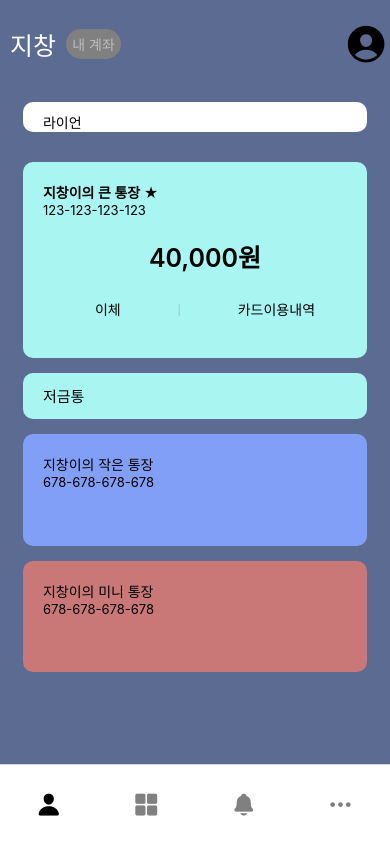
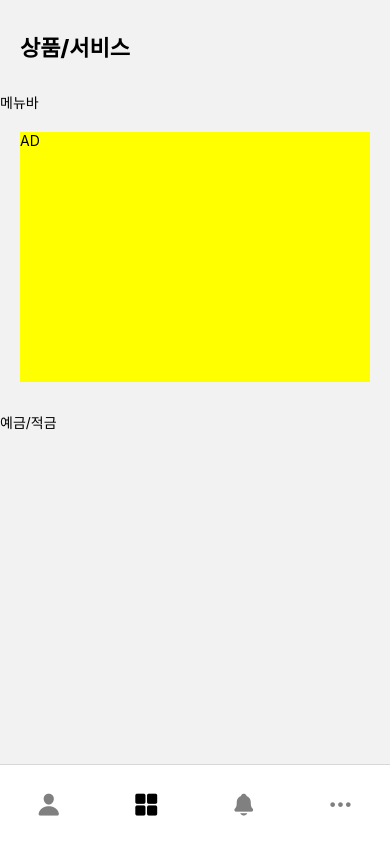
Before and after one commit to MintKangaroo/Clone_Coding, a React Native app in the folder KaKaoBank/: screen / in a window 390 px wide. Built offline with nearby package versions, Linux system fonts and the light colour scheme.

Commit message:
MainPage와 Menu페이지 Design

```diff
--- a/KaKaoBank/src/Navigator/Navigation.tsx
+++ b/KaKaoBank/src/Navigator/Navigation.tsx
@@ -16,7 +16,7 @@ export default function () {
   return (
     <NavigationContainer onReady={() => RNBootSplash.hide()}>
       <Tab.Navigator
-        initialRouteName="Main"
+        initialRouteName="Menu"
         screenOptions={{ tabBarShowLabel: false, tabBarStyle: { height: 80 } }}
       >
         <Tab.Screen
--- a/KaKaoBank/src/Screen/AdPage.tsx
+++ b/KaKaoBank/src/Screen/AdPage.tsx
@@ -1,5 +1,12 @@
 import React from 'react';
 import { View, FlatList, Text } from 'react-native';
+
+//스크린의 가로 세로 크기 구하는 식
+
+import { Dimensions } from 'react-native';
+
+const Screen_Height = Dimensions.get('window').height;
+const Screen_Width = Dimensions.get('window').width;
 
 const Data_list = [
   { id: '1', data: '라이언' },
@@ -9,7 +16,7 @@ const Data_list = [
 
 const Scroll_Data = ({ item }: any) => {
   return (
-    <View style={{ width: 450 }}>
+    <View style={{ width: Screen_Width * 0.835 }}>
       <Text style={{ fontWeight: '500' }}>{item.data}</Text>
     </View>
   );
--- a/KaKaoBank/src/Screen/Main.tsx
+++ b/KaKaoBank/src/Screen/Main.tsx
@@ -18,7 +18,7 @@ import { AdPage } from './AdPage';
 import { Dimensions } from 'react-native';
 
 const Screen_Height = Dimensions.get('window').height;
-const Screen_chartWidth = Dimensions.get('window').width;
+const Screen_Width = Dimensions.get('window').width;
 
 const num = 100;
 
@@ -44,7 +44,7 @@ export default function ({ navigation }: any) {
             </TouchableOpacity>
           </View>
           <View>
-            <TouchableOpacity style={{ marginTop: 10 }}>
+            <TouchableOpacity style={{ marginTop: 10, marginRight: 20 }}>
               <Icon name="person-circle" size={45} />
             </TouchableOpacity>
           </View>
@@ -106,9 +106,13 @@ export default function ({ navigation }: any) {
                   }}
                 >
                   <View />
-                  <Text style={{ fontWeight: '500' }}>이체</Text>
+                  <TouchableOpacity>
+                    <Text style={{ fontWeight: '500' }}>이체</Text>
+                  </TouchableOpacity>
                   <Text style={{ color: 'grey', opacity: 0.3 }}>ㅣ</Text>
-                  <Text style={{ fontWeight: '500' }}>카드이용내역</Text>
+                  <TouchableOpacity>
+                    <Text style={{ fontWeight: '500' }}>카드이용내역</Text>
+                  </TouchableOpacity>
                   <View />
                 </View>
               </View>
@@ -152,9 +156,18 @@ export default function ({ navigation }: any) {
             >
               <View style={{ marginTop: 20, marginLeft: 20 }}>
                 <Text style={{ fontWeight: '500' }}>{TextData.Account[3]}</Text>
-                <Text style={{ fontSize: 13, fontWeight: '400' }}>
+                <Text style={{ fontSize: 12, fontWeight: '300' }}>
                   {TextData.Account_Num[3]}
                 </Text>
+                <View
+                  style={{ justifyContent: 'flex-end', flexDirection: 'row' }}
+                >
+                  <Text
+                    style={{ fontSize: 20, fontWeight: '600', marginRight: 10 }}
+                  >
+                    {TextData.Rest_Money[3]}원
+                  </Text>
+                </View>
               </View>
             </View>
             <View style={{ flex: 1 }} />
@@ -170,10 +183,21 @@ export default function ({ navigation }: any) {
               }}
             >
               <View style={{ marginTop: 20, marginLeft: 20 }}>
-                <Text style={{ fontWeight: '500' }}>{TextData.Account[4]}</Text>
-                <Text style={{ fontSize: 13, fontWeight: '400' }}>
+                <Text style={{ fontWeight: '500', color: 'white' }}>
+                  {TextData.Account[4]}
+                </Text>
+                <Text style={{ fontSize: 12, fontWeight: '300' }}>
                   {TextData.Account_Num[4]}
                 </Text>
+                <View
+                  style={{ justifyContent: 'flex-end', flexDirection: 'row' }}
+                >
+                  <Text
+                    style={{ fontSize: 20, fontWeight: '600', marginRight: 10 }}
+                  >
+                    {TextData.Rest_Money[4]}원
+                  </Text>
+                </View>
               </View>
             </View>
             <View style={{ flex: 1 }} />
@@ -187,9 +211,10 @@ export default function ({ navigation }: any) {
 const main_page = StyleSheet.create({
   top_text: {
     color: 'white',
-    fontSize: 25,
+    fontSize: 22,
+    fontWeight: '700',
     marginRight: 10,
-    marginLeft: 10,
+    marginLeft: 20,
   },
   my_account: {
     width: 55,
--- a/KaKaoBank/src/Screen/Menu.tsx
+++ b/KaKaoBank/src/Screen/Menu.tsx
@@ -1,10 +1,42 @@
 import React from 'react';
-import { View, Text, StyleSheet } from 'react-native';
+import { View, Text, StyleSheet, ScrollView } from 'react-native';
 
 export default function ({ navigation }: any) {
   return (
     <View>
-      <Text>Menu</Text>
+      <View>
+        <Text
+          style={{
+            fontSize: 22,
+            fontWeight: '800',
+            color: 'black',
+            marginLeft: 20,
+            marginTop: 30,
+            marginBottom: 30,
+          }}
+        >
+          상품/서비스
+        </Text>
+      </View>
+      <View>
+        <Text>메뉴바</Text>
+      </View>
+      <ScrollView>
+        <View
+          style={{
+            backgroundColor: 'yellow',
+            height: 250,
+            marginLeft: 20,
+            marginRight: 20,
+            marginTop: 20,
+          }}
+        >
+          <Text>AD</Text>
+        </View>
+        <View style={{ marginTop: 30 }}>
+          <Text>예금/적금</Text>
+        </View>
+      </ScrollView>
     </View>
   );
 }
```
